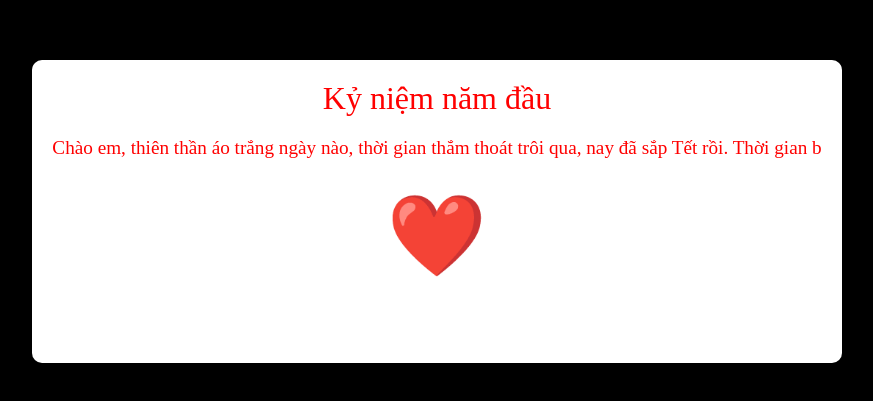
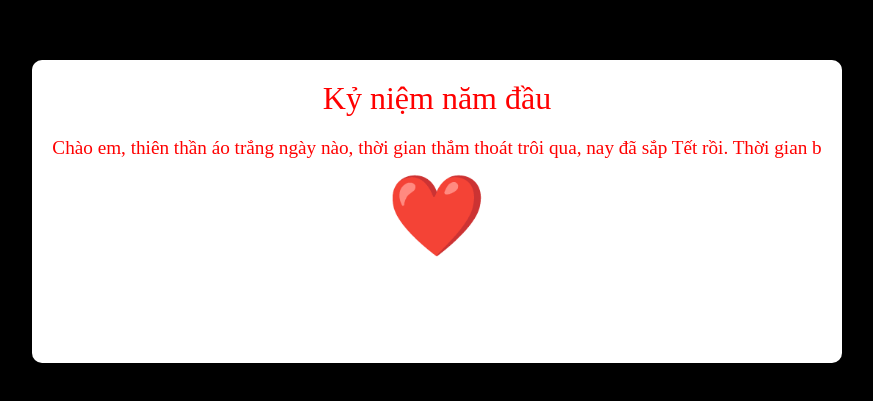
Before and after one commit to duong-hong1323/Gui-Thuan, a plain HTML site: page index.html in a window 1280 px wide. Shown: the part 189-590 px from the top of the page, without its empty margins (203-1076 px from the left). Drawn offline with Linux system fonts and the light colour scheme.

Commit message:
Update index.html

```diff
--- a/index.html
+++ b/index.html
@@ -42,6 +42,8 @@
             color: red;
             animation: pulse 1s infinite;
             margin-bottom: 30px;
+            position: relative;
+            top: -20px; /* Adjust the position of the heart higher */
         }
         .gallery {
             display: flex;
```
